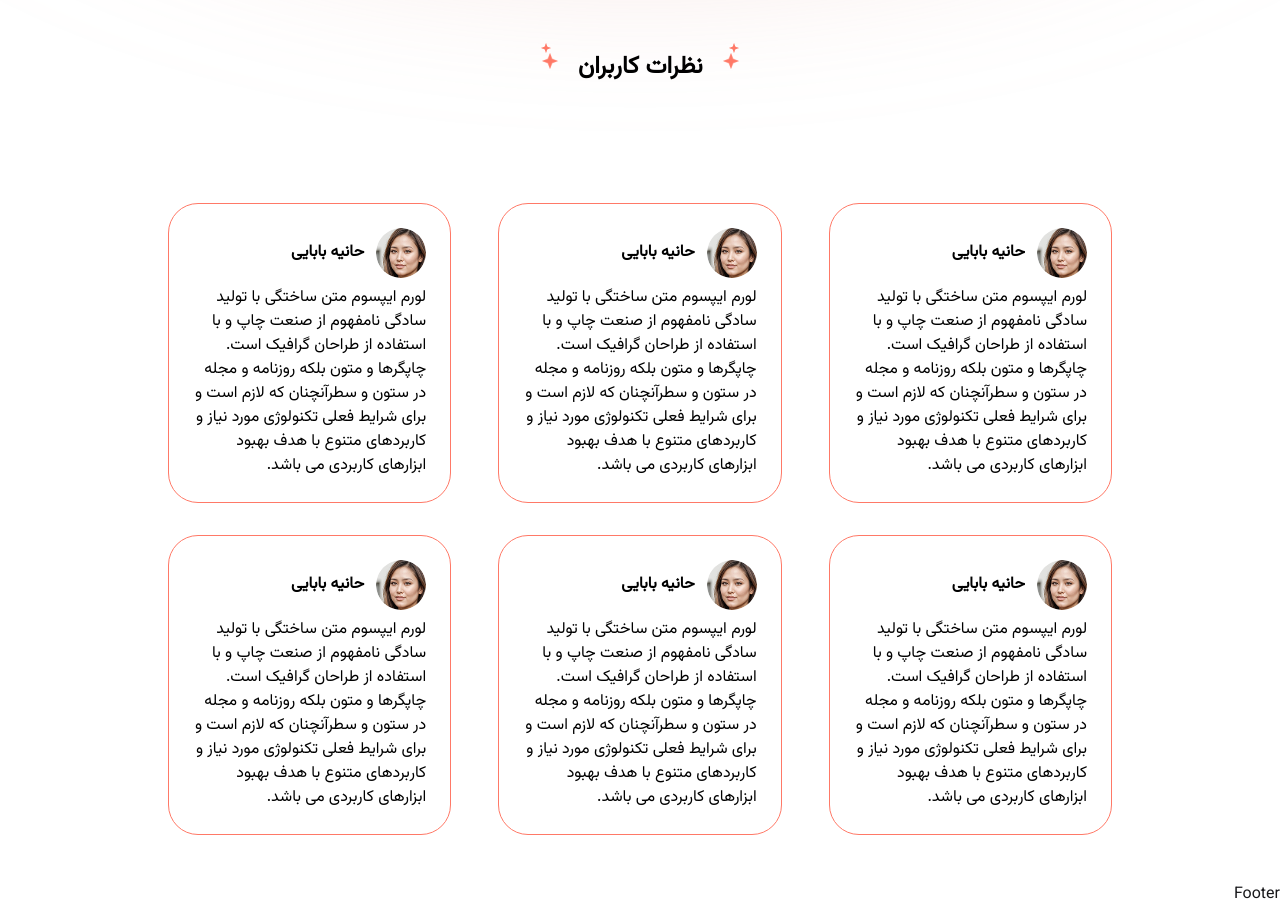
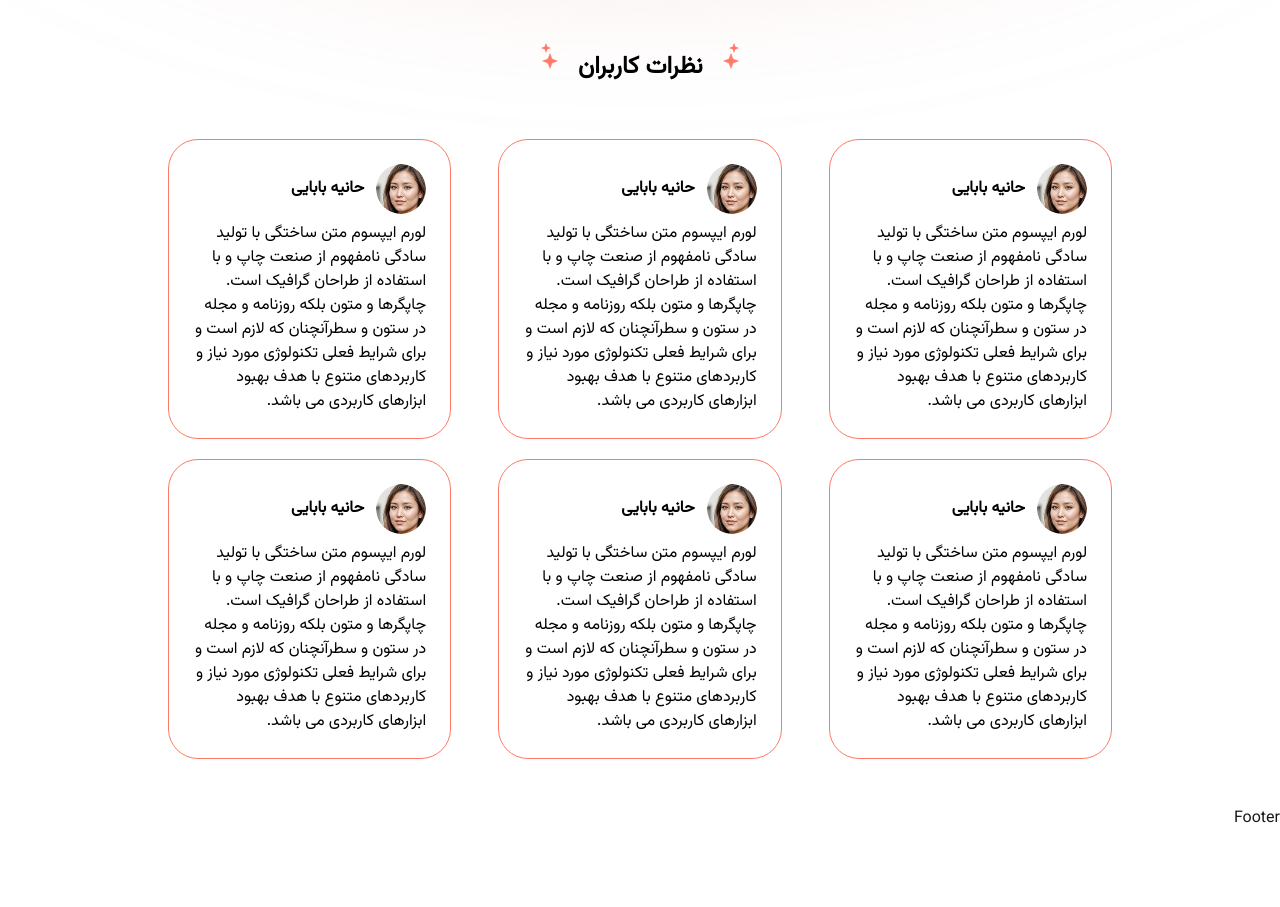
Before and after one commit to buordino/landing, a Next.js app: page / in a window 1280 px wide. Shown: the part 1580-2487 px from the top of the page. After the commit the page ends 2411 px from the top, so only its background shows below. Built offline with nearby package versions, Linux system fonts and the light colour scheme.

Commit message:
change ui

```diff
--- a/app/_components/CommentsList.tsx
+++ b/app/_components/CommentsList.tsx
@@ -47,7 +47,7 @@ const defaultComments: CommentType[] = [
 
 const CommentsList = () => {
   return (
-    <ul className="flex flex-wrap items-center gap-8 justify-between">
+    <ul className="flex flex-wrap items-center gap-5 justify-between">
       {defaultComments.map((comment, index) => (
         <CommentItems key={index + 1} commentItems={comment} />
       ))}
--- a/app/_components/CommentsSection.tsx
+++ b/app/_components/CommentsSection.tsx
@@ -6,7 +6,7 @@ const CommentsSection = () => {
     <section>
         <SectionTitle>نظرات کاربران</SectionTitle>
       <div className="py-12 px-16 md:px-42">
-        <div className="mt-18">
+        <div className="mt-2">
           <CommentsList />
         </div>
       </div>
```
